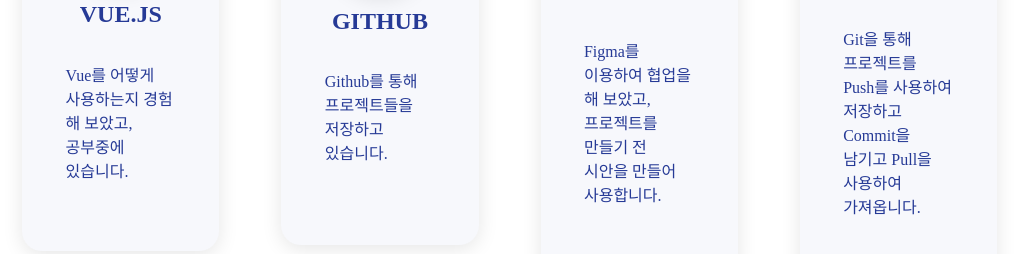
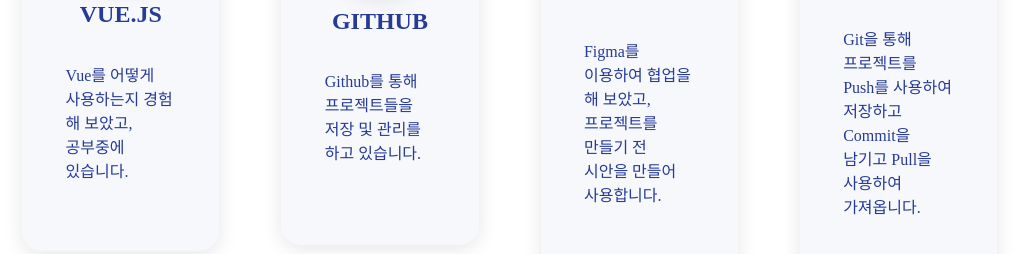
Before and after one commit to suparuu/Project_portfolio, a Next.js app: page / in a window 1280 px wide. Shown: the part 3783-4037 px from the top of the page, without its empty margins (125-1143 px from the left). Built offline with nearby package versions, Linux system fonts and the light colour scheme; a web font is replaced by a local one.

Commit message:
skills comment changed

```diff
--- a/component/Skills.js
+++ b/component/Skills.js
@@ -64,7 +64,7 @@
       {
         name: "GITHUB",
         url: "/github.png",
-        detail: "Github를 통해 프로젝트들을 저장하고 있습니다.",
+        detail: "Github를 통해 프로젝트들을 저장 및 관리를 하고 있습니다.",
         alt: "github이미지",
       },
       {
```
